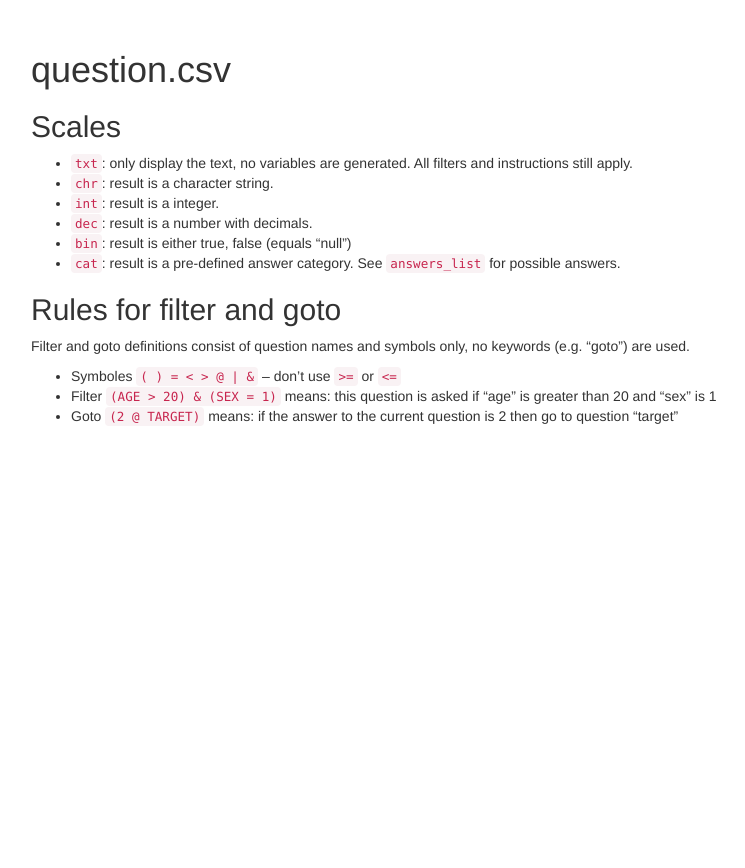
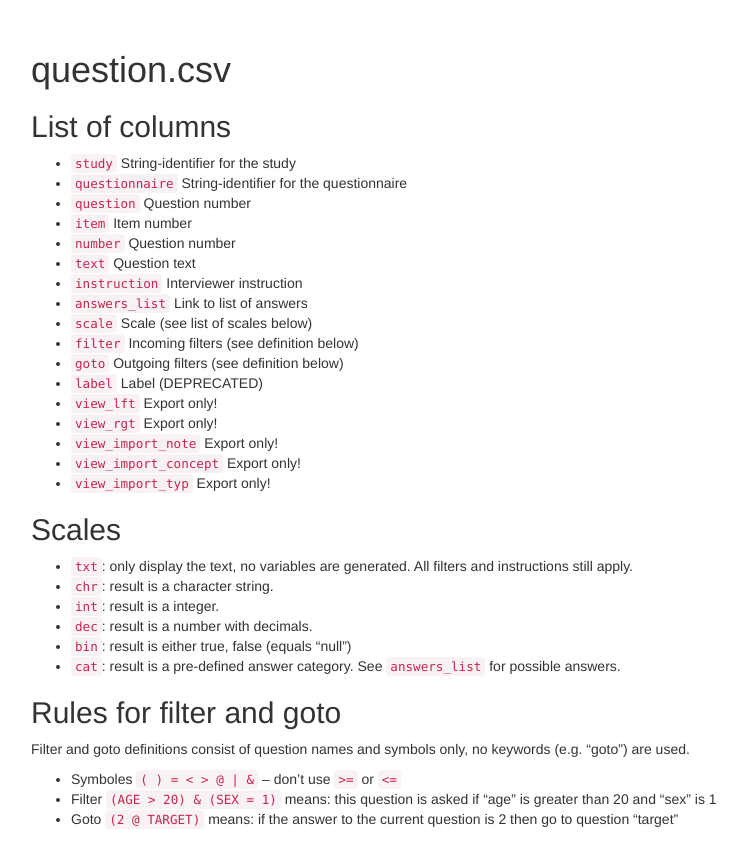
Before and after one commit to ddionrails/ddionrails.github.io, a Jekyll site: the page built from imports/questions_csv.markdown, in a window 1280 px wide. Shown: the top 868 px of the page, without its empty margins (39-784 px from the left). Built offline with Jekyll 4.4.1, drawn with Linux system fonts in a browser that asks for light colours; Markdown is read by kramdown in place of the engine named in the settings.

Commit message:
Update questions and variables

```diff
--- a/imports/questions_csv.markdown
+++ b/imports/questions_csv.markdown
@@ -5,6 +5,28 @@ title: questions.csv
 
 question.csv
 ============
+
+List of columns
+---------------
+* `study` String-identifier for the study
+* `questionnaire` String-identifier for the questionnaire
+* `question` Question number
+* `item` Item number
+* `number` Question number
+* `text` Question text
+* `instruction` Interviewer instruction
+* `answers_list` Link to list of answers
+* `scale` Scale (see list of scales below)
+* `filter` Incoming filters (see definition below)
+* `goto` Outgoing filters (see definition below)
+* `label` Label (DEPRECATED)
+* `view_lft` Export only!
+* `view_rgt` Export only!
+* `view_import_note` Export only!
+* `view_import_concept` Export only!
+* `view_import_typ` Export only!
+
+
 
 Scales
 ------
```
Also changed, not shown: imports/variables_csv.markdown (+11 -8 lines).
